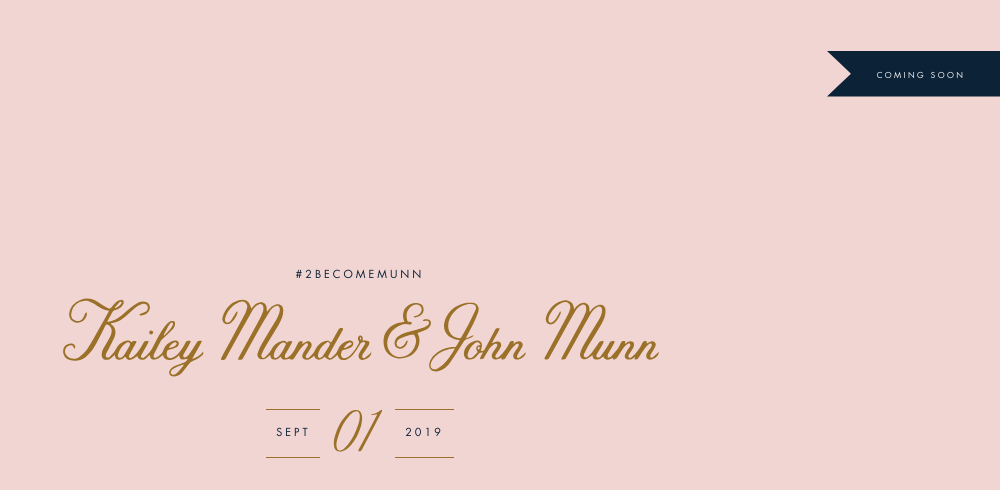
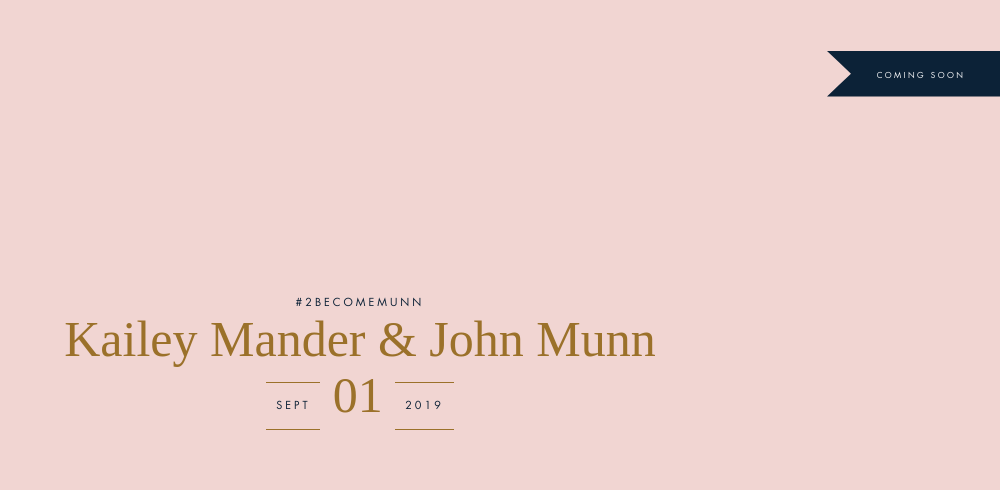
Before and after one commit to Tawe/wedding-site, a Gatsby site: page / in a window 1280 px wide. Shown: the whole page, without its empty margins (280-1280 px from the left). Built offline with nearby package versions, Linux system fonts and the light colour scheme; Gatsby itself is replaced by a stand-in of ours.

Commit message:
Adding new fonts

```diff
--- a/src/components/fonts.js
+++ b/src/components/fonts.js
@@ -9,6 +9,7 @@ import FuturaStdBookTff from "../fonts/FuturaStd-Book.ttf";
 import FuturaStdBookWoff from "../fonts/FuturaStd-Book.woff";
 import FuturaStdBookSVG from "../fonts/FuturaStd-Book.svg";
 
+
 export {
     FuturaStdMediumEot,
     FuturaStdMediumTtf,
@@ -19,5 +20,5 @@ export {
     FuturaStdBookTff,
     FuturaStdBookWoff,
     FuturaStdBookEot,
-    FuturaStdBookSVG
+    FuturaStdBookSVG,
 };
--- a/src/pages/index.js
+++ b/src/pages/index.js
@@ -1,13 +1,10 @@
 import React from 'react';
 import styled from 'styled-components';
-
 
 import Layout from '../components/layout'
 import Ribbon from '../components/ribbon';
 import Flex from  '../components/flex';
-import NamesSVG from '../components/names'
 import DateSection from '../components/datesection'
-import Number from '../components/number'
 
 export default () => (
     <Layout>
@@ -18,13 +15,12 @@ export default () => (
           </RibbionWrapper>
           <ContentWrapper>
             <HashTag>#2BECOMEMUNN</HashTag>
-            <NamesSVG />
-
+            <Tilda>Kailey Mander & John Munn</Tilda>
             <Box width='200px' margin="30px auto">
               <Flex direction={'row'} justify={'space-around'}>
                 <DateSection>SEPT</DateSection>
                 <NumberWrapper>
-                <Number />
+                <Tilda>01</Tilda>
                 </NumberWrapper>
                 <DateSection>2019</DateSection>
               </Flex>
@@ -58,6 +54,12 @@ const ContentWrapper = styled.div`
   text-align: center;
 `
 
+const Tilda = styled.div`
+  font-family:'Tilda Grande';
+  font-size:50px;
+  color:#9B712A
+`
+
 const NumberWrapper = styled.div`
   width:50px;
 `
```
Also changed, not shown: src/shared/globalStyles.js (line endings or trailing spaces). Lines whose indentation alone changed are shown as unchanged.
